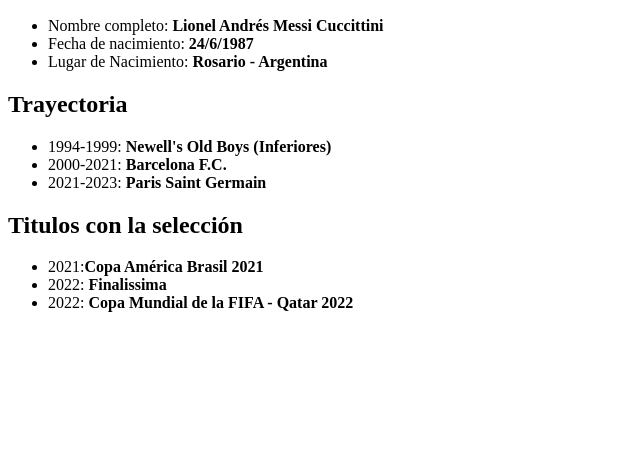
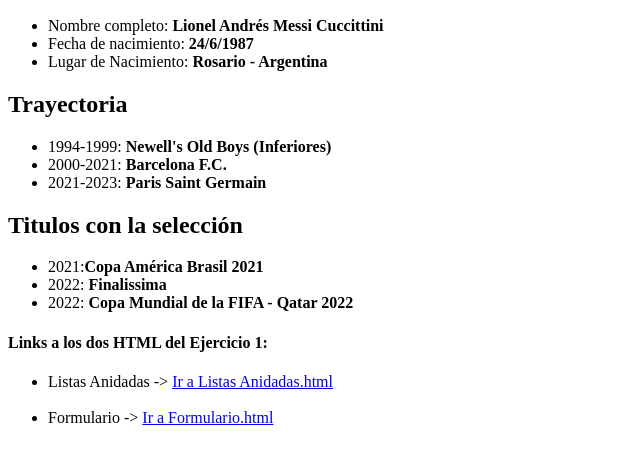
Before and after one commit to Rodr1dan92/E1-Modulo-Web, a plain HTML site: page index1.html in a window 1280 px wide. Shown: the part 110-574 px from the top of the page, without its empty margins (0-640 px from the left). Drawn offline with Linux system fonts and the light colour scheme.

Commit message:
Agrego links a index1.html

```diff
--- a/index1.html
+++ b/index1.html
@@ -34,6 +34,13 @@
         <li>2022: <b>Copa Mundial de la FIFA - Qatar 2022</b></li>
     </ul>
 
+    <h4>Links a los dos HTML del Ejercicio 1:</h4>
+
+    <ul>
+        <li>Listas Anidadas -> <a href="https://github.com/Rodr1dan92/E1-Modulo-Web/blob/main/Listas_anidadas.html" target="_blank" >Ir a Listas Anidadas.html</a> </li>
+        <br>
+        <li>Formulario -> <a href="https://github.com/Rodr1dan92/E1-Modulo-Web/blob/main/Formulario.html" target="_blank" >Ir a Formulario.html</a> </li>
+    </ul>
 
 
 </body>
```
